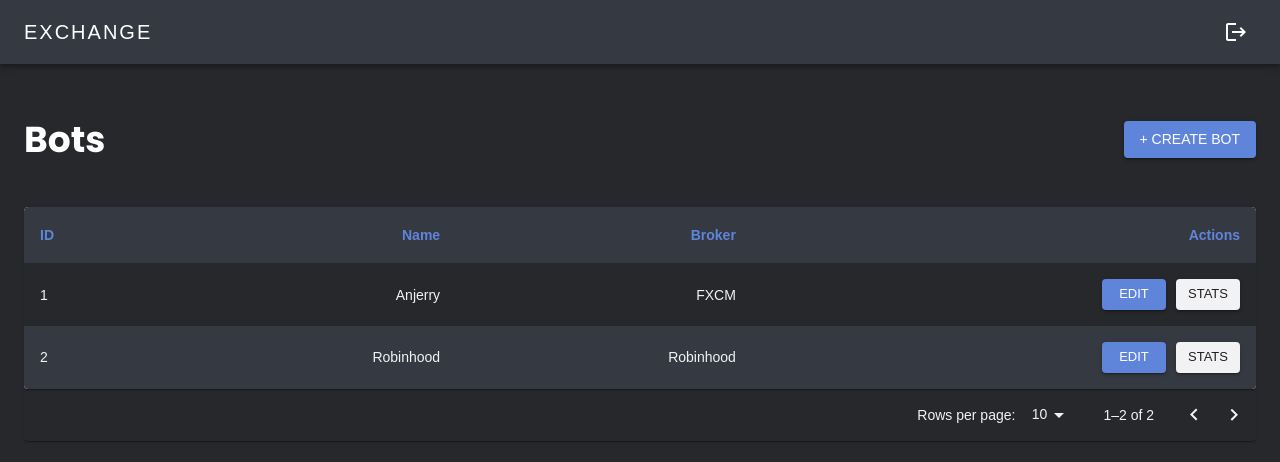
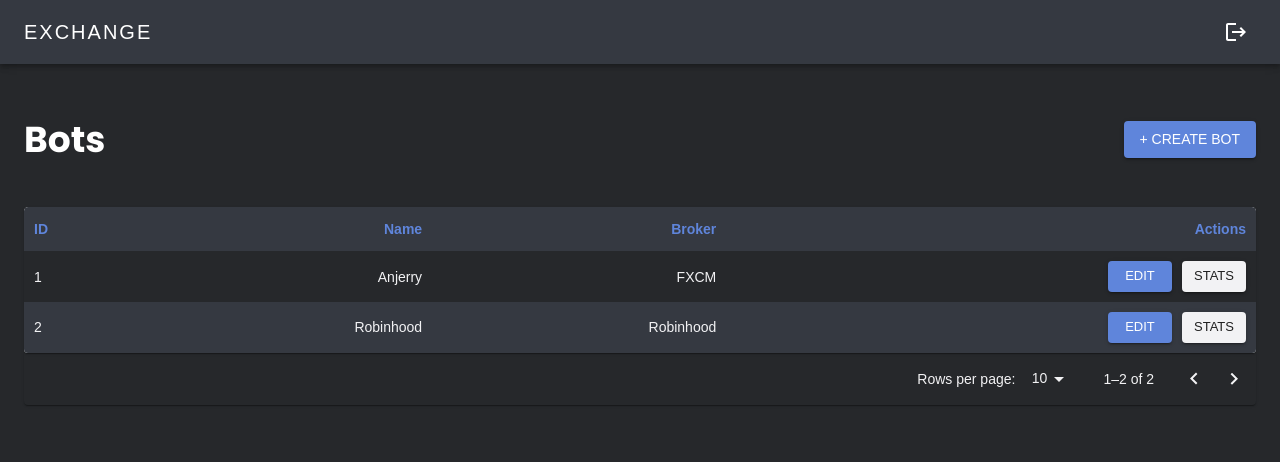
Before and after one commit to Abhushit/exchangeDashboard, a React (Create React App) app: page / in a window 1280 px wide. Shown: the top 462 px of the page. Built offline with nearby package versions, Linux system fonts and the light colour scheme; sample sign-in values are in the browser's storage.

Commit message:
padding reduced

```diff
--- a/src/Components/TableComponent/index.js
+++ b/src/Components/TableComponent/index.js
@@ -29,12 +29,13 @@ const StyledTableCell = styled(TableCell)(({ theme }) => ({
   [`&.${tableCellClasses.head}`]: {
     backgroundColor: theme.palette.primary.dark,
     color: theme.palette.primary.main,
-    fontWeight:"700"
-
+    fontWeight:"700",
+    padding:"10px"
   },
   [`&.${tableCellClasses.body}`]: {
     fontSize: 14,
     color: theme.palette.primary.lighter,
+    padding:"10px"
 
   },
 }));
```
